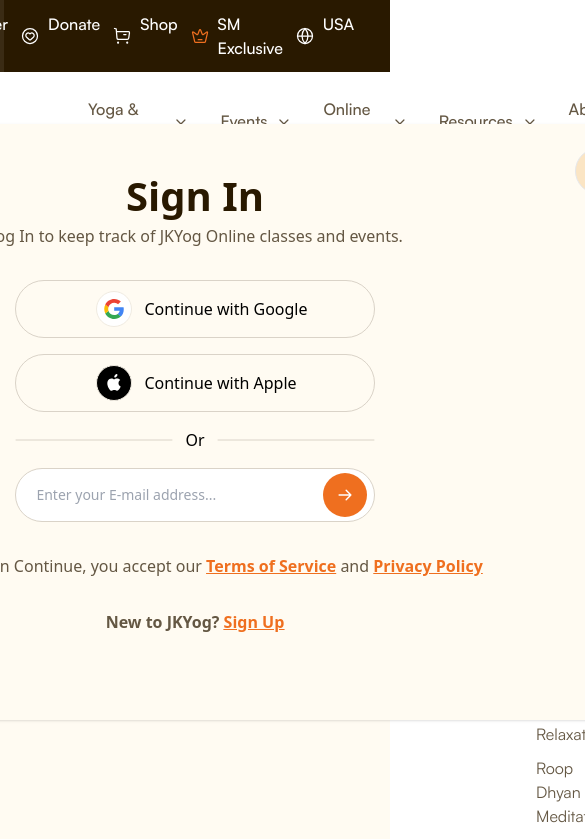
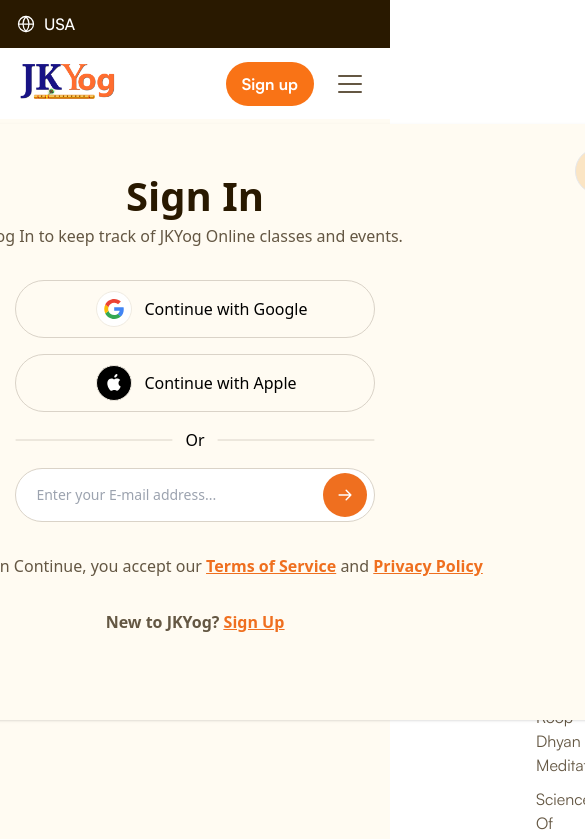
Before and after one commit to Jagadguru-Kripaluji-Yog/JKYog_2.0, a Next.js app: page /signin in a window 390 px wide. Shown: the top 839 px of the page, 585 px wide, since content can reach past the window. Built offline with nearby package versions, Linux system fonts and the light colour scheme.

Commit message:
mobile version for headers

```diff
--- a/src/components/home-page/book/Book.tsx
+++ b/src/components/home-page/book/Book.tsx
@@ -4,7 +4,7 @@
 
 const Book: FC = () => {
   return (
-    <section className="flex w-[1440px] gap-10">
+    <section className="flex max-w-[1440px] gap-10">
       <div className="grid grid-cols-[500px_524px] items-stretch gap-10 px-14 mx-auto mt-[100px] mb-[88px] max-w-[1130px] rounded-[20px] bg-[#fbe5c4] bg-book-section-bg">
         <div className="flex flex-col justify-center items-start gap-10 py-20">
           <div className="flex flex-col justify-center items-start gap-3 self-stretch">
--- a/src/components/home-page/events/featured-events/featured-events.tsx
+++ b/src/components/home-page/events/featured-events/featured-events.tsx
@@ -30,7 +30,7 @@
   const { data, isLoading } = useFetchData(getFeaturedEvents);
 
   return (
-    <div className="w-[1440px] mx-auto flex flex-col items-center gap-10 self-stretch">
+    <div className="max-w-[1440px] mx-auto flex flex-col items-center gap-10 self-stretch">
       <nav className="flex justify-between items-center self-stretch">
         <h2 className="text-[44px] mobile:text-[32px] not-italic font-bold leading-[56px] font-ptserif">
           Featured Events
--- a/src/components/home-page/events/upcomming-events/upcomming-events.tsx
+++ b/src/components/home-page/events/upcomming-events/upcomming-events.tsx
@@ -10,7 +10,7 @@
   const { data, isLoading } = useFetchData(getUpcommingEvents);
 
   return (
-    <div className="w-[1440px] mx-auto flex flex-col items-center gap-10 self-stretch">
+    <div className="max-w-[1440px] mx-auto flex flex-col items-center gap-10 self-stretch">
       <p className="text-[#291900] text-[44px] self-stretch not-italic font-ptserif font-bold leading-[56px]">
         Upcoming Events
       </p>
--- a/src/components/home-page/hero-section/hero-section.tsx
+++ b/src/components/home-page/hero-section/hero-section.tsx
@@ -58,15 +58,15 @@
     >
       <Image src={src} alt={alt} fill className="object-cover z-10" />
       <div
-        className={`relative z-20 mt-auto w-[542px] h-[392px] flex-col justify-start items-start gap-10 inline-flex transition-all duration-600 ${
+        className={`relative z-20 mt-auto max-w-[542px] flex-col justify-start items-start gap-10 inline-flex transition-all duration-600 ${
           isActive ? 'opacity-1' : 'opacity-0'
         }`}
       >
-        <div className="self-stretch h-[300px] flex-col justify-start items-start gap-3 flex">
-          <h1 className="self-stretch text-orange-50 text-[56px] font-bold font-ptserif leading-[64px]">
+        <div className="h-[300px] flex-col justify-start items-start gap-3 flex">
+          <h1 className="text-orange-50 text-[56px] font-bold font-ptserif leading-[64px]">
             Swami Mukundananda. Man with a Mission
           </h1>
-          <p className="self-stretch text-orange-50 text-lg font-satoshi-regular leading-normal">
+          <p className="text-orange-50 text-lg font-satoshi-regular leading-normal">
             The powerful techniques of mind management revealed by Swamiji are the elaborations of eternal truths of the
             vedas that have helped thousands of people transform their minds and their lives by learning and applying
             these principles.
--- /dev/null
+++ b/src/components/icons/arrow-down.tsx
@@ -0,0 +1,13 @@
+import { FC } from 'react';
+
+export const ArrowDown: FC = () => (
+  <svg xmlns="http://www.w3.org/2000/svg" width="16" height="16" viewBox="0 0 16 16" fill="none">
+    <path
+      d="M4.9292 7L8.9292 11L12.9292 7"
+      stroke="#645743"
+      strokeWidth="1.25"
+      strokeLinecap="round"
+      strokeLinejoin="round"
+    />
+  </svg>
+);
--- a/src/components/layout/footer/left-part/form.tsx
+++ b/src/components/layout/footer/left-part/form.tsx
@@ -11,7 +11,7 @@
         <input
           type="email"
           placeholder="Enter your email address"
-          className="text-[#291900] text-opacity-30 font-satoshi-medium w-full"
+          className="text-[#291900] text-opacity-30 font-satoshi-medium w-full outline-none"
         />
         <button type="submit" className="rounded-full bg-orange-500 hover:bg-orange-400 p-3">
           <Image src="/icons/arrow-right-white.svg" alt="arrow" width={16} height={16} />
@@ -31,8 +31,8 @@
                            relative pl-9
                            text-base font-satoshi-regular text-stone-600 text-opacity-80
                            before:absolute before:left-0 before:h-6 before:w-6 before:rounded-full
-                           before:border before:neutral-200 before:rounded-full
-                           after:absolute after:left-0.5 after:top-0.5 after:h-5 after:w-5 after:rounded-full
+                           before:border before:border-neutral-200 before:bg-white  before:rounded-full
+                           after:absolute after:left-[4px] after:top-[4px] after:h-4 after:w-4 after:rounded-full
                            peer-checked:after:bg-orange-400"
         >
           Join me to WhatsApp group
--- /dev/null
+++ b/src/components/layout/header/burger-menu.tsx
@@ -0,0 +1,11 @@
+import { FC } from 'react';
+
+export const Burger: FC = () => {
+  return (
+    <div className="lg:hidden p-3 space-y-1.5">
+      <span className="block w-6 h-0.5 bg-[#645743] rounded"></span>
+      <span className="block w-6 h-0.5 bg-[#645743] rounded"></span>
+      <span className="block w-6 h-0.5 bg-[#645743] rounded"></span>
+    </div>
+  );
+};
--- a/src/components/layout/header/header-top.tsx
+++ b/src/components/layout/header/header-top.tsx
@@ -25,14 +25,14 @@
 ];
 
 export const HeaderTop: FC = () => (
-  <header className="w-full bg-[#291900] px-10">
+  <header className="w-full bg-[#291900] px-4 xl:px-10">
     <NavList />
   </header>
 );
 
 const NavList: FC = () => (
   <nav>
-    <ul className="flex justify-end">
+    <ul className="flex md:justify-end">
       {navItems.map((item) => (
         <NavListItem key={item.name} {...item} />
       ))}
@@ -46,7 +46,7 @@
 };
 
 const NavListItem: FC<NavListItemProps> = ({ icon, name }) => (
-  <li className="flex gap-2 px-4 py-3 font-satoshi-medium text-base text-white cursor-pointer hover:bg-white/[.08]">
+  <li className="hidden md:flex last:flex gap-2 md:px-4 py-3 font-satoshi-medium text-base text-white cursor-pointer hover:bg-white/[.08]">
     <Image src={icon} alt={name} width={20} height={20} />
     <span>{name}</span>
   </li>
--- a/src/components/layout/header/header.tsx
+++ b/src/components/layout/header/header.tsx
@@ -3,22 +3,25 @@
 import { linkGroups } from '../footer/constants';
 import Link from 'next/link';
 import { Button } from '@/src/lib/button/button';
+import { ArrowDown } from '../../icons/arrow-down';
+import { Burger } from './burger-menu';
 
 export const Header: FC = () => (
-  <header className="relative flex items-center gap-8 px-10 py-[13px] z-40">
+  <header className="relative flex items-center gap-3 xl:gap-8 px-4 xl:px-10 py-[13px] z-40">
     <Link href="/">
       <Image src="/images/logo.png" alt="logo" width={100} height={45} />
     </Link>
     <NavList />
     <div className="flex gap-2 ml-auto">
-      <Button text="Log in" href="/" variant="outlined" color="primary" size="small" />
+      <Button text="Log in" href="/" variant="outlined" color="primary" size="small" classes="hidden lg:block" />
       <Button text="Sign up" href="/" variant="contained" color="primary" size="small" />
     </div>
+    <Burger />
   </header>
 );
 
 const NavList: FC = () => (
-  <nav>
+  <nav className="hidden lg:block">
     <ul className="flex justify-end">
       {linkGroups.map((item) => (
         <NavListItem key={item.title} {...item} />
@@ -38,7 +41,7 @@
 };
 
 const NavListItem: FC<NavListItemProps> = ({ title, links }) => (
-  <li className="group relative flex items-center gap-2 px-4 py-3 font-satoshi-medium text-base text-[#645743] cursor-pointer">
+  <li className="group relative flex items-center gap-2 px-2 xl:px-4 py-1.5 xl:py-3 font-satoshi-medium text-base text-[#645743] cursor-pointer">
     <span>{title}</span>
     <div className="group-hover:rotate-180 transition">
       <ArrowDown />
@@ -56,15 +59,3 @@
     <Link href={url}>{name}</Link>
   </li>
 );
-
-const ArrowDown = () => (
-  <svg xmlns="http://www.w3.org/2000/svg" width="16" height="16" viewBox="0 0 16 16" fill="none">
-    <path
-      d="M4.9292 7L8.9292 11L12.9292 7"
-      stroke="#645743"
-      strokeWidth="1.25"
-      strokeLinecap="round"
-      strokeLinejoin="round"
-    />
-  </svg>
-);
--- a/src/lib/button/button.tsx
+++ b/src/lib/button/button.tsx
@@ -7,6 +7,7 @@
   variant: 'contained' | 'outlined';
   color: 'primary';
   size?: 'small' | 'default';
+  classes?: string;
 }
 
 const variants = {
@@ -22,7 +23,7 @@
   },
 };
 
-export const Button: FC<ButtonProps> = ({ href = '/', text, variant, color, size = 'default' }) => {
+export const Button: FC<ButtonProps> = ({ href = '/', text, variant, color, size = 'default', classes }) => {
   return (
     <Link href={href} className="z-10">
       <button
@@ -31,6 +32,7 @@
                     justify-start items-center inline-flex
                     cursor-pointer
                     ${variants[variant][color]}
+                    ${classes}
                 `}
       >
         <span className="text-center text-base font-satoshi-bold leading-normal">{text}</span>
--- a/tailwind.config.js
+++ b/tailwind.config.js
@@ -24,11 +24,6 @@
         'book-section-bg': 'url(/images/book-section-bg.png)',
       },
     },
-    screens: {
-      mobile: { max: '375px' },
-      md: { min: '768px', max: '1023px' },
-      lg: { min: '1024px' },
-    },
   },
   plugins: [],
 };
```
